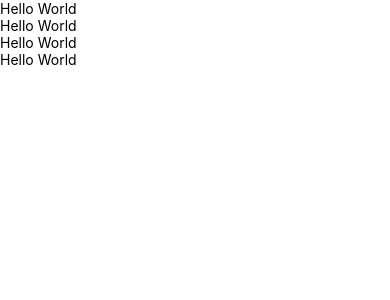
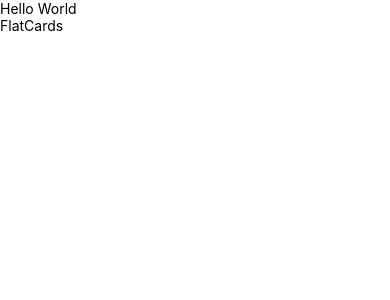
Before and after one commit to yuvithakur007/ReactNative-App, a React Native app: screen / in a window 390 px wide. Shown: the top 300 px of the page. Built offline with nearby package versions, Linux system fonts and the light colour scheme.

Commit message:
added flatcard component

```diff
--- a/App.tsx
+++ b/App.tsx
@@ -1,19 +1,14 @@
-import React from 'react'
-import {
-  View,
-  SafeAreaView,
-  Text
-} from 'react-native'
+import React from 'react';
+import { SafeAreaView, Text, ScrollView } from 'react-native';
+import FlatCards from './components/FlatCards';
 
-function App(){
+function App() {
   return (
     <SafeAreaView>
-      <View>
+      <ScrollView>
         <Text>Hello World </Text>
-        <Text>Hello World </Text>
-        <Text>Hello World </Text>
-        <Text>Hello World </Text>
-      </View>
+        <FlatCards />
+      </ScrollView>
     </SafeAreaView>
   )
 }
--- /dev/null
+++ b/components/FlatCards.tsx
@@ -0,0 +1,12 @@
+import { StyleSheet, Text, View } from 'react-native'
+import React from 'react'
+
+export default function FlatCards() {
+    return (
+        <View>
+            <Text>FlatCards</Text>
+        </View>
+    )
+}
+
+const styles = StyleSheet.create({})
--- a/index.js
+++ b/index.js
@@ -3,4 +3,4 @@
 import AppPro from './AppPro';
 import {name as appName} from './app.json';
 
-AppRegistry.registerComponent(appName, () => AppPro);
+AppRegistry.registerComponent(appName, () => App);
```
Also changed, not shown: AppPro.tsx (+9 -3 lines).
